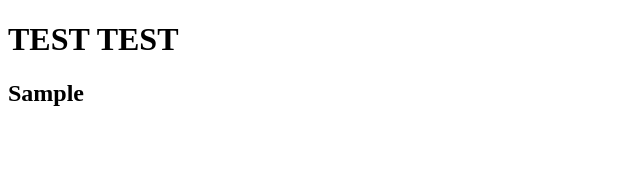
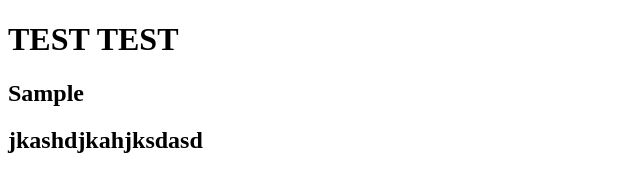
Before and after one commit to RyanCabarles/tutorial, a plain HTML site: page grace.html in a window 1280 px wide. Shown: the whole page, without its empty margins (0-640 px from the left). Drawn offline with Linux system fonts and the light colour scheme.

Commit message:
add header

```diff
--- a/grace.html
+++ b/grace.html
@@ -11,6 +11,7 @@
 <body>
     <h1>TEST TEST</h1>
     <h2>Sample</h2>
+    <h2>jkashdjkahjksdasd</h2>
 </body>
 
 </html>
```
